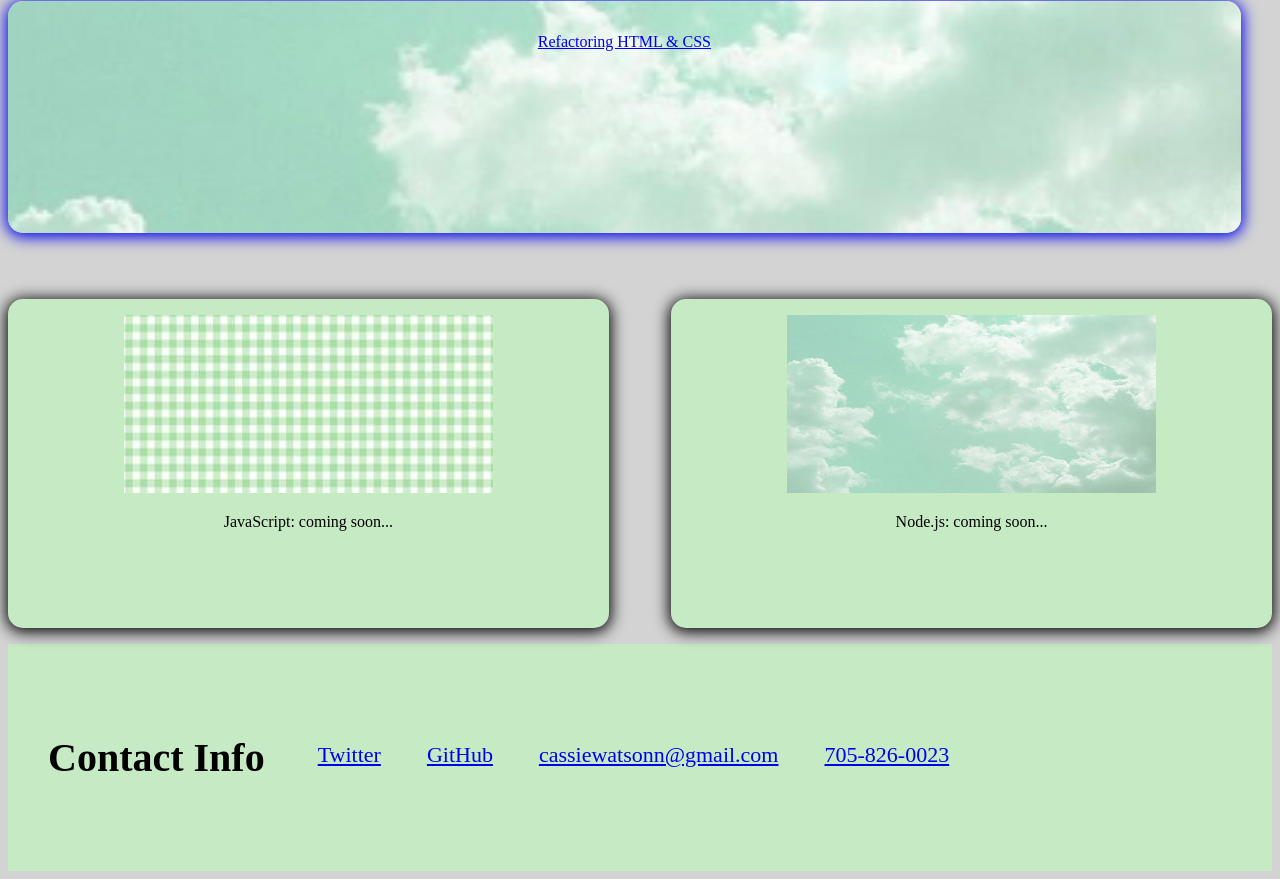
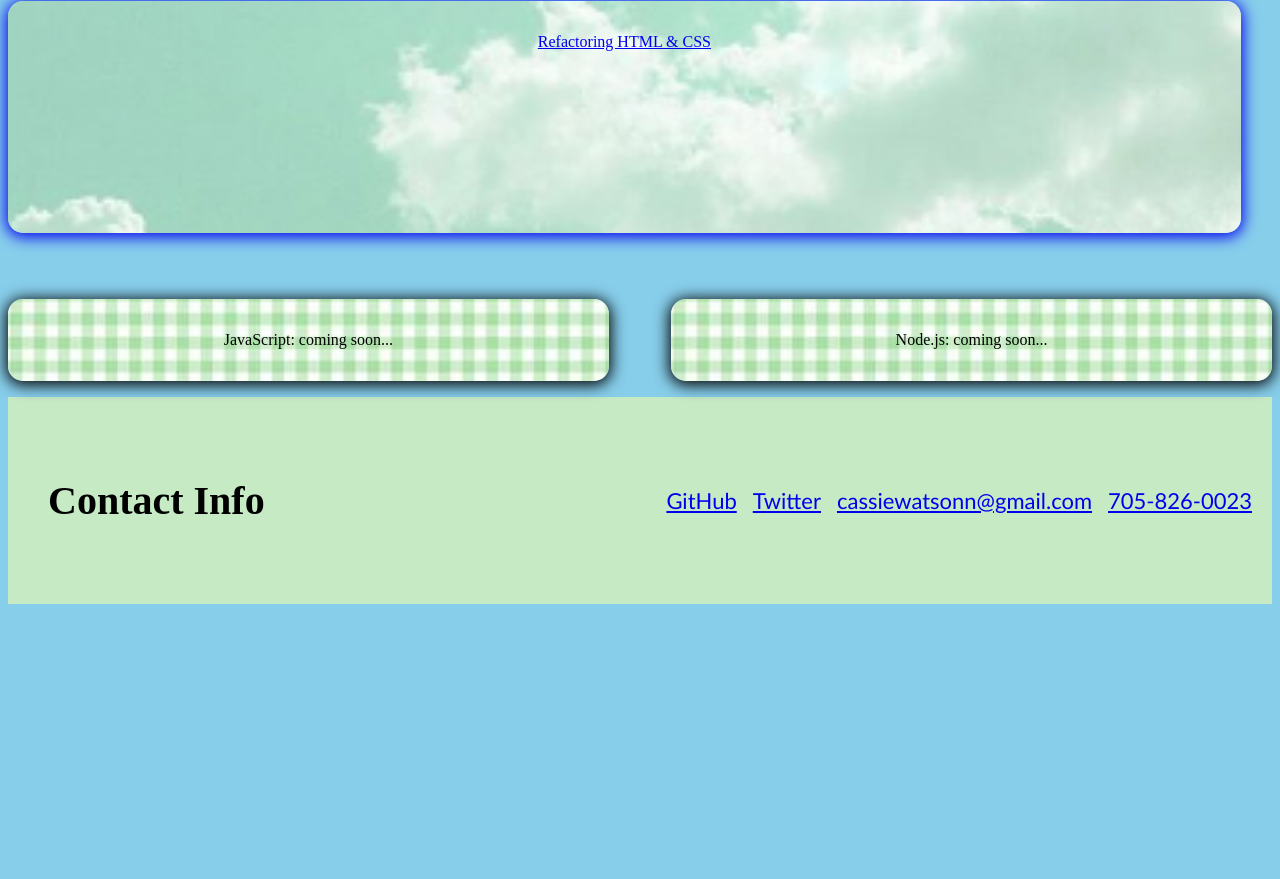
Before and after one commit to cassiewatsonn/portfolio, a plain HTML site: page index.html in a window 1280 px wide. Shown: the part 1013-1892 px from the top of the page. After the commit the page ends 1625 px from the top, so only its background shows below. Drawn offline with Linux system fonts and the light colour scheme.

```diff
--- a/assets/css/style.css
+++ b/assets/css/style.css
@@ -1,12 +1,6 @@
-/** {
-
-}*/
-
 body {
-    background-color: lightgrey;
-
+    background-color: skyblue;
 }
-
 
 header{
     display: flex;
@@ -14,19 +8,15 @@ header{
     padding: 10px 10px;
     overflow:auto;
     justify-content: space-between;
-
 }
 
 /*Main Title on Navigation Bar: Cassandra Watson*/
 header h1{
-    /* position:sticky;
-    float: left; */
     color: black;
     padding:25px;
     font-size: 40px;
     background-color: azure;
     border-radius: 15px;
-
 }
 
 /*Top Navigation Bar: About Me, Work, Contact Me, Resume*/
@@ -40,9 +30,8 @@ header h1{
     padding: 2px 2px;
     font-family: 'Gill Sans', 'Gill Sans MT', Calibri, 'Trebuchet MS', sans-serif;
     font-size: 22px;
+}
 
-
-}
 /*Take away bullet points on <li> for navigation bar*/
 ul {
     display:flex;
@@ -51,16 +40,12 @@ ul {
     margin: 0;
     padding: 0;
   }
-/*Line up header horizontally (navigation bar)*/
-li{
-
-
-}
 
 /*Spacing between header nav links*/
 a{
     padding: 8px;
 }
+
 /*Hover Function on Header Nav Links*/
 a:hover{
     background-color: azure;
@@ -71,66 +56,42 @@ a:hover{
 /*Hi Im Cassie*/
 .intro{
     display:flex;
-    justify-content: center;
+    justify-content: space-between;
+    flex-wrap: wrap;
     align-items: center;
     gap: 2.5rem;
     max-width: 68.75rem;
     margin:auto;
     font-size: 20px;
     font-style: italic;
-
-    /*float:left;
-    padding-top: 10%;
-    padding-left: 10%;
-    padding-right: 10%;
-    font-size: 35px;
-    font-style: italic;*/
-
-
 }
 
 .cassiephoto{
-    float:center;
-
-    /*height: 37.5rem;
-    width:37.5rem; */
-
+   display:flex;
+   justify-content: space-between;
+   flex-wrap: wrap;
 }
 
 /*AboutMe*/
-
 .biotitle{
     font-size: 30px;
     font-style: italic;
-    /*float:left;
-    text-decoration: underline;
-    font-style: italic;
-    font-size: 30px;
-    padding-left: 14%;
-    padding-right: 14%;
-    padding-bottom: 40%;*/
 }
 
 .biotext{
+    background-color: #c5eac4;
     width:50%;
     padding:2px;
     border-radius: 6px;
     box-shadow: 0px 2px 15px 2px;
     font-size: 20px;
-
-    /*font-size: 25px;
-    padding-left: 25%;*/
-
 }
 
 /*Refactoring HTML &CSS*/
 .center{
-
     background-image: url("../images/cloud.png");
     background-repeat: no-repeat;
     background-size: cover;
-
-    /*#c5eac4;*/
     padding:32px 0;
     margin-top:2rem;
     text-align: center;
@@ -141,12 +102,13 @@ a:hover{
     border-radius: 15px;
     box-shadow: 0px 2px 15px 2px;
 }
+
 .center:hover{
-  /* background-color: #c5eac4;*/
     font-style: italic;
     border-radius: 15px;
     text-decoration: underline;
 }
+
 .photo1{
     width:65%;
     height:60%;
@@ -158,14 +120,17 @@ a:hover{
     justify-content: center;
 }
 
- .bottombox{
+/*JavaScript and Node.js Boxes*/
+.bottombox{
     display:flex;
     justify-content: space-between;
+    flex-wrap: wrap;
  }
 
-/*JavaScript and Node.js*/
 .bottom{
-    background-color: #c5eac4;
+    background-image: url("../images/plaidgreen.png");
+    background-repeat: no-repeat;
+    background-size: cover;
     padding:32px 0;
     margin-top:2rem;
     text-align: center;
@@ -176,41 +141,39 @@ a:hover{
     box-shadow: 0px 2px 15px 2px;
 }
 
-    /*display:flex;
-    flex-direction: column;
-    justify-content:flex-end;
-    align-self: center;
-    height:auto;
-}*/
-
 .bottom:hover{
       font-style: italic;
       text-decoration: underline;
-
   }
 
 /*Footer*/
 footer{
-    padding: 20px 10px;
+    display: flex;
     background-color: #c5eac4;
+    padding: 10px 10px;
     overflow:auto;
+    justify-content: space-between;
 }
 
-/*Footer: Contact Info- Phone, Email, GitHub, Twitter, Spotify*/
-footer li {
-   display:flex;
-    float:right;
-    padding: 15px;
-    font-size: 22px;
-    margin-top: 55px;
-}
+/*Footer: Contact Info- Phone, Email, GitHub, Twitter*/
 footer h3{
     font-size: 40px;
     float:left;
     padding: 30px;
-
 }
 
+.footernav{
+    display:flex;
+    left:0;
+    z-index:1;
+    align-items: center;
+    justify-content:space-between;
+    padding: 2px 2px;
+    font-family: 'Gill Sans', 'Gill Sans MT', Calibri, 'Trebuchet MS', sans-serif;
+    font-size: 22px;
+}
+
+/*Adjusts Width for smaller screen*/
 @media screen and (max-width:768px) {
     .navbar ul{
         display:block;
@@ -221,4 +184,10 @@ footer h3{
     .bottombox .bottom{
         flex-basis: 100%;
     }
+    .footernav ul{
+        display:block;
+    }
+    .intro{
+        display: block;
+    }
 }
--- a/index.html
+++ b/index.html
@@ -36,30 +36,27 @@
         </article>
         <a href="https://cassiewatsonn.github.io/RefactoringPage/" target="_blank">
             <section id="work" class="center" >
-                <!-- <img src="./assets/images/3horiseon.png" alt="green background photo" class="photo1"/> -->
                 <p class="details1">Refactoring HTML & CSS</p>
             </section>
         </a>
-       <div class="bottombox">
-            <section class="bottom">
-                <img src="./assets/images/plaidgreen.png" alt="plaid green background photo" class="photo1"/>
+       <aside class="bottombox">
+             <section class="bottom">
                 <p>JavaScript: coming soon...</p>
             </section>
             <section class="bottom">
-                <img src="./assets/images/cloud.png" alt="cloud green background photo" class="photo1"/>
                 <p>Node.js: coming soon...</p>
             </section>
-        </div>
+        </aside>
     </main>
     <footer id="contact">
         <h3>Contact Info</h3>
         <nav class="footernav">
             <ul>
                 <li>
-                    <a href="#">Twitter</a>
+                    <a href="https://github.com/cassiewatsonn" target="_blank">GitHub</a>
                 </li>
                 <li>
-                    <a href="#">GitHub</a>
+                    <a href="#">Twitter</a>
                 </li>
                 <li>
                     <a href="#">cassiewatsonn@gmail.com</a>
```
Also changed, not shown: assets/images/3horiseon.png (deleted), assets/images/Horiseon.png (deleted), assets/images/cassgreen1.png (deleted), assets/images/cassphoto.jpg (deleted), assets/images/green2.png (deleted), assets/images/greenphoto.jpg (deleted), assets/images/horiseon2.png (deleted), assets/images/screenshot.png (deleted), assets/images/website.png (added), 1 other file.
